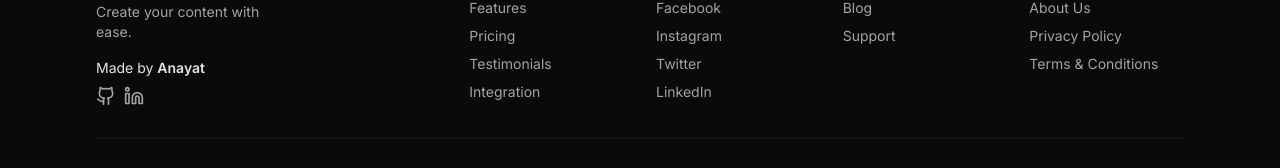
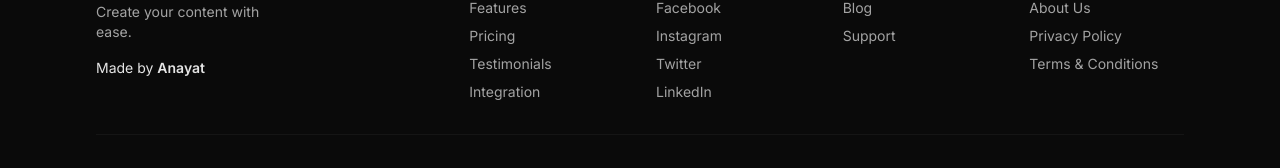
Before and after one commit to devsirius51/writora, a Next.js app: page / in a window 1280 px wide. Shown: the part 6668-6836 px from the top of the page. Built offline with nearby package versions, Linux system fonts and the light colour scheme; no server answers.

Commit message:
feat: writora production

```diff
--- a/components/home/footer.tsx
+++ b/components/home/footer.tsx
@@ -1,6 +1,5 @@
 import { AnimationContainer, Icons } from "@/components/global";
 import { TextHoverEffect } from "@/components/ui/text-hover-effect";
-import { Github, Linkedin } from "lucide-react";
 import Link from "next/link";
 
 const Footer = () => {
@@ -26,20 +25,6 @@ const Footer = () => {
 								Anayat
 							</Link>
 						</span>
-						<div className="flex items-center gap-2 pt-2">
-							<Link
-								href="https://github.com/anayatkhan1/Writora-AI"
-								target="_blank"
-							>
-								<Github className="size-5 text-muted-foreground hover:text-white" />
-							</Link>
-							<Link
-								href="https://www.linkedin.com/in/anayatkhan"
-								target="_blank"
-							>
-								<Linkedin className="size-5 text-muted-foreground hover:text-white" />
-							</Link>
-						</div>
 					</div>
 				</AnimationContainer>
 
```
